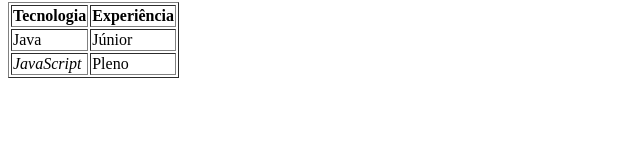
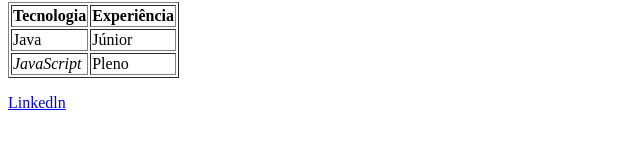
Before and after one commit to brenda-miranda/bootcamp-igti, a plain HTML site: page #1 - Fundamentos/Aula 03 - Noções de HTML/index.html in a window 1280 px wide. Shown: the part 234-380 px from the top of the page, 0-640 px from the left. Drawn offline with Linux system fonts and the light colour scheme.

Commit message:
Creare a new link in index.html

```diff
--- a/#1 - Fundamentos/Aula 03 - Noções de HTML/index.html
+++ b/#1 - Fundamentos/Aula 03 - Noções de HTML/index.html
@@ -34,5 +34,9 @@
          </tr>
       </table>
 
+      <p>
+         <a href="https://www.linkedin.com/in/rrgomide/" target="_blank">Linkedln</a>
+      </p>
+
    </body>
 </html>
```
